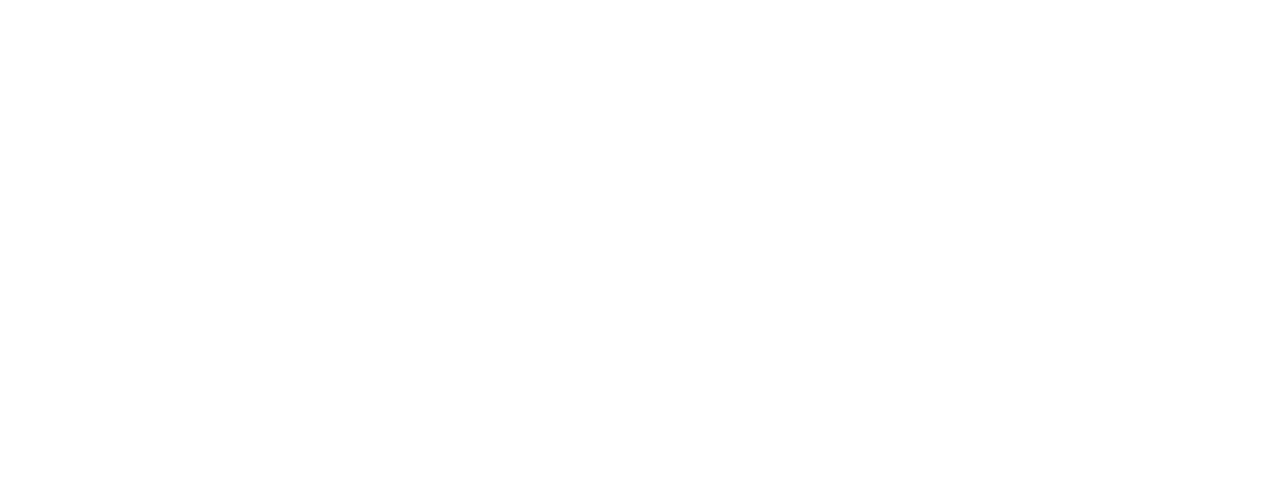
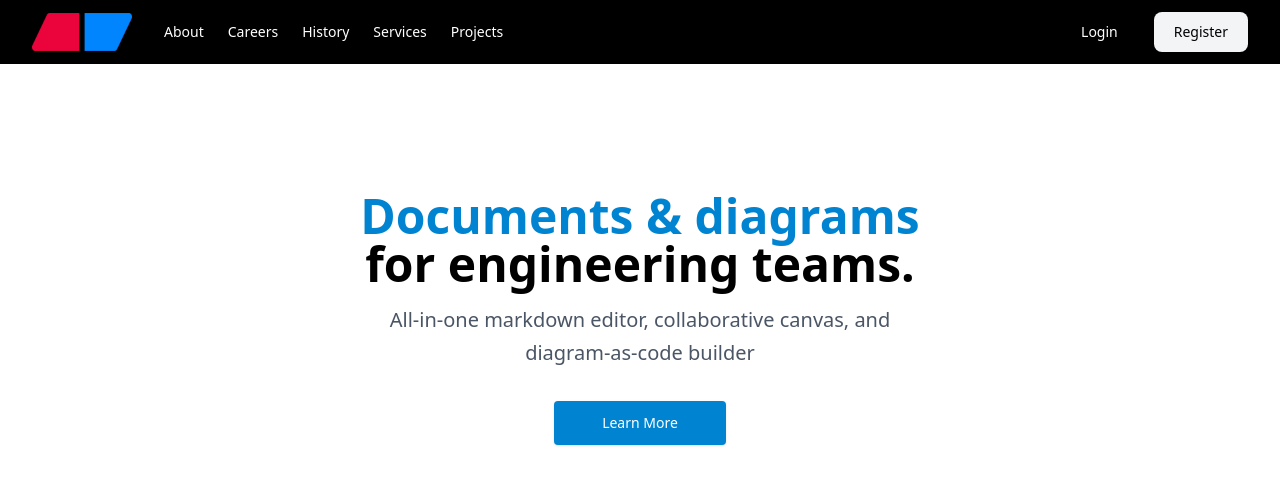
Before and after one commit to teanochka/griddy-schemes, a Next.js app: page / in a window 1280 px wide. Shown: the top 484 px of the page. Built offline with nearby package versions, Linux system fonts and the light colour scheme.

Commit message:
hero+header

```diff
--- /dev/null
+++ b/app/_components/Header.tsx
@@ -0,0 +1,81 @@
+import Image from 'next/image'
+import React from 'react'
+
+function Header() {
+  return (
+    <header className="bg-black">
+  <div className="mx-auto flex h-16 max-w-screen-xl items-center gap-8 px-4 sm:px-6 lg:px-8">
+    <Image src='/logo.png' alt='logo'
+    width={100}
+    height={100}
+    />
+
+    <div className="flex flex-1 items-center justify-end md:justify-between">
+      <nav aria-label="Global" className="hidden md:block">
+        <ul className="flex items-center gap-6 text-sm">
+          <li>
+            <a className="text-white transition hover:text-gray-100" href="#"> About </a>
+          </li>
+
+          <li>
+            <a className="text-white transition hover:text-gray-100/75" href="#"> Careers </a>
+          </li>
+
+          <li>
+            <a className="text-white transition hover:text-gray-100/75" href="#"> History </a>
+          </li>
+
+          <li>
+            <a className="text-white transition hover:text-gray-100/75" href="#"> Services </a>
+          </li>
+
+          <li>
+            <a className="text-white transition hover:text-gray-100/75" href="#"> Projects </a>
+          </li>
+
+
+        </ul>
+      </nav>
+
+      <div className="flex items-center gap-4">
+        <div className="sm:flex sm:gap-4">
+          <div
+            className="block rounded-md  px-5 py-2.5 text-sm font-medium
+            text-white transition "
+
+          >Login
+          </div>
+
+          <div
+            className="hidden rounded-md bg-gray-100
+            px-5 py-2.5 text-sm font-medium
+             text-black transition
+              hover:text-slate-800 sm:block"
+
+          >Register
+          </div>
+        </div>
+
+        <button
+          className="block rounded bg-gray-100 p-2.5 text-gray-600 transition hover:text-gray-600/75 md:hidden"
+        >
+          <span className="sr-only">Toggle menu</span>
+          <svg
+            xmlns="http://www.w3.org/2000/svg"
+            className="h-5 w-5"
+            fill="none"
+            viewBox="0 0 24 24"
+            stroke="currentColor"
+            strokeWidth="2"
+          >
+            <path strokeLinecap="round" strokeLinejoin="round" d="M4 6h16M4 12h16M4 18h16" />
+          </svg>
+        </button>
+      </div>
+    </div>
+  </div>
+</header>
+  )
+}
+
+export default Header
--- /dev/null
+++ b/app/_components/Hero.tsx
@@ -0,0 +1,37 @@
+import React from 'react'
+
+function Hero() {
+  return (
+    <section className="bg-white">
+        <div className='flex items-baseline
+        justify-center pt-20'>
+        </div>
+  <div className="mx-auto h-screen max-w-screen-xl px-4 py-12 lg:flex  ">
+    <div className="mx-auto max-w-xl text-center">
+      <h1 className="text-3xl text-sky-600 font-extrabold sm:text-5xl">
+      Documents & diagrams
+        <strong className="font-extrabold text-black sm:block">
+        for engineering teams. </strong>
+      </h1>
+
+      <p className="mt-4 sm:text-xl/relaxed text-gray-600">
+      All-in-one markdown editor, collaborative canvas, and diagram-as-code builder
+      </p>
+
+      <div className="mt-8 flex flex-wrap justify-center gap-4">
+        <a
+          className="block w-full rounded bg-sky-600 text-white px-12 py-3 text-sm font-medium  shadow hover:bg-slate-600 focus:outline-none focus:ring active:bg-red-500 sm:w-auto"
+          href="#"
+        >
+          Learn More
+        </a>
+
+
+      </div>
+    </div>
+  </div>
+</section>
+  )
+}
+
+export default Hero
--- a/app/page.tsx
+++ b/app/page.tsx
@@ -1,8 +1,13 @@
+import { Button } from "@/components/ui/button";
 import Image from "next/image";
+import Header from "./_components/Header";
+import Hero from "./_components/Hero";
 
 export default function Home() {
   return (
     <div>
+      <Header></Header>
+      <Hero></Hero>
     </div>
   );
 }
--- /dev/null
+++ b/components/ui/button.tsx
@@ -0,0 +1,64 @@
+import * as React from "react"
+import { Slot } from "@radix-ui/react-slot"
+import { cva, type VariantProps } from "class-variance-authority"
+
+import { cn } from "@/lib/utils"
+
+const buttonVariants = cva(
+  "inline-flex items-center justify-center gap-2 whitespace-nowrap rounded-md text-sm font-medium transition-all disabled:pointer-events-none disabled:opacity-50 [&_svg]:pointer-events-none [&_svg:not([class*='size-'])]:size-4 shrink-0 [&_svg]:shrink-0 outline-none focus-visible:border-ring focus-visible:ring-ring/50 focus-visible:ring-[3px] aria-invalid:ring-destructive/20 dark:aria-invalid:ring-destructive/40 aria-invalid:border-destructive",
+  {
+    variants: {
+      variant: {
+        default: "bg-primary text-primary-foreground hover:bg-primary/90",
+        destructive:
+          "bg-destructive text-white hover:bg-destructive/90 focus-visible:ring-destructive/20 dark:focus-visible:ring-destructive/40 dark:bg-destructive/60",
+        outline:
+          "border bg-background shadow-xs hover:bg-accent hover:text-accent-foreground dark:bg-input/30 dark:border-input dark:hover:bg-input/50",
+        secondary:
+          "bg-secondary text-secondary-foreground hover:bg-secondary/80",
+        ghost:
+          "hover:bg-accent hover:text-accent-foreground dark:hover:bg-accent/50",
+        link: "text-primary underline-offset-4 hover:underline",
+      },
+      size: {
+        default: "h-9 px-4 py-2 has-[>svg]:px-3",
+        xs: "h-6 gap-1 rounded-md px-2 text-xs has-[>svg]:px-1.5 [&_svg:not([class*='size-'])]:size-3",
+        sm: "h-8 rounded-md gap-1.5 px-3 has-[>svg]:px-2.5",
+        lg: "h-10 rounded-md px-6 has-[>svg]:px-4",
+        icon: "size-9",
+        "icon-xs": "size-6 rounded-md [&_svg:not([class*='size-'])]:size-3",
+        "icon-sm": "size-8",
+        "icon-lg": "size-10",
+      },
+    },
+    defaultVariants: {
+      variant: "default",
+      size: "default",
+    },
+  }
+)
+
+function Button({
+  className,
+  variant = "default",
+  size = "default",
+  asChild = false,
+  ...props
+}: React.ComponentProps<"button"> &
+  VariantProps<typeof buttonVariants> & {
+    asChild?: boolean
+  }) {
+  const Comp = asChild ? Slot : "button"
+
+  return (
+    <Comp
+      data-slot="button"
+      data-variant={variant}
+      data-size={size}
+      className={cn(buttonVariants({ variant, size, className }))}
+      {...props}
+    />
+  )
+}
+
+export { Button, buttonVariants }
--- a/package.json
+++ b/package.json
@@ -9,6 +9,7 @@
     "lint": "eslint"
   },
   "dependencies": {
+    "@radix-ui/react-slot": "^1.2.4",
     "class-variance-authority": "^0.7.1",
     "clsx": "^2.1.1",
     "lucide-react": "^0.563.0",
```
Also changed, not shown: public/logo.png (added), 1 other file (tests, documents, lock files or other folders).
